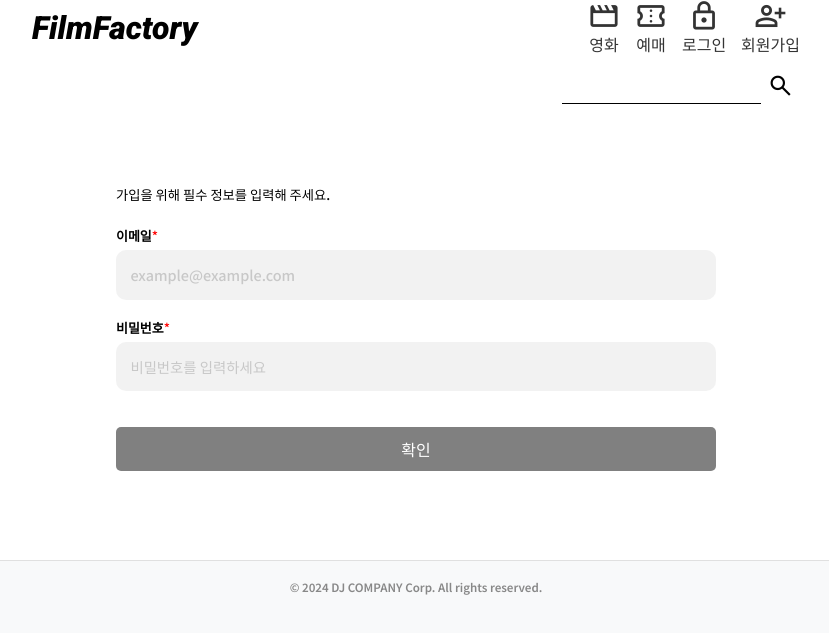
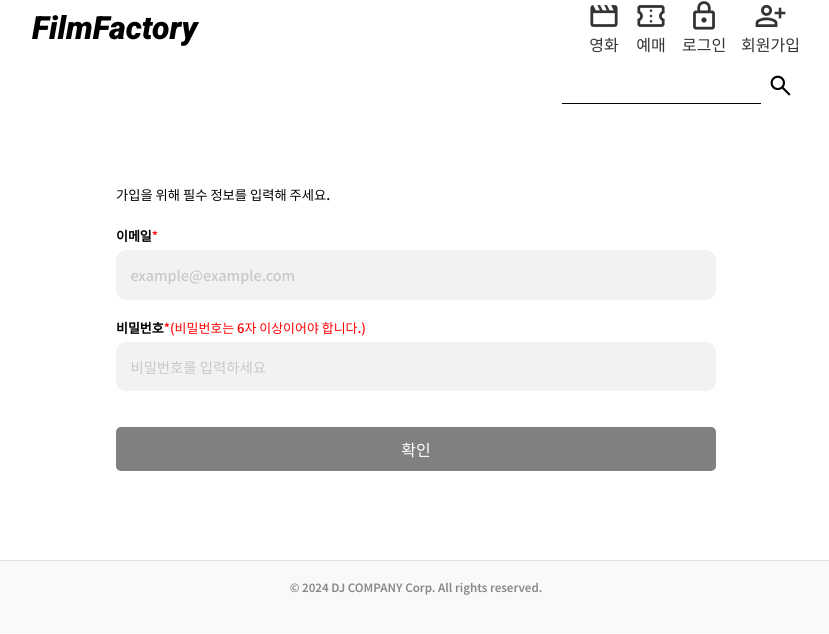
Before and after one commit to cms6090/movie-app, a React (Create React App) app: page /signup in a window 1280 px wide. Shown: the top 634 px of the page, without its empty margins (224-1053 px from the left). Built offline with nearby package versions, Linux system fonts and the light colour scheme; no server answers; the database is empty; a web font is replaced by a local one.

Commit message:
회원 가입 수정

```diff
--- a/src/page/Signup.js
+++ b/src/page/Signup.js
@@ -86,7 +86,7 @@ const Signup = () => {
         </div>
         <div className="password">
           <label htmlFor="password">
-            비밀번호<span style={{ color: "red" }}>*</span>
+            비밀번호<span style={{ color: "red" }}>*(비밀번호는 6자 이상이어야 합니다.)</span>
           </label>
           <input
             type="password"
```
